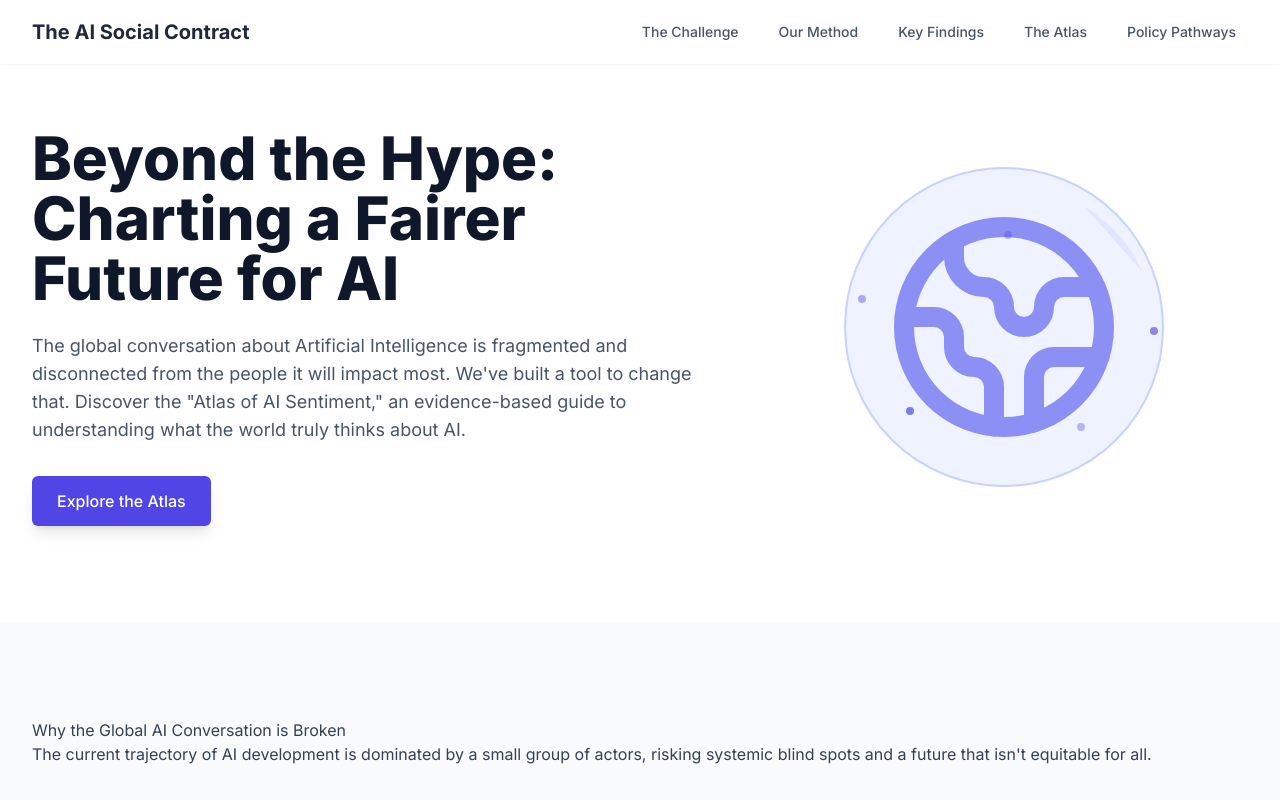
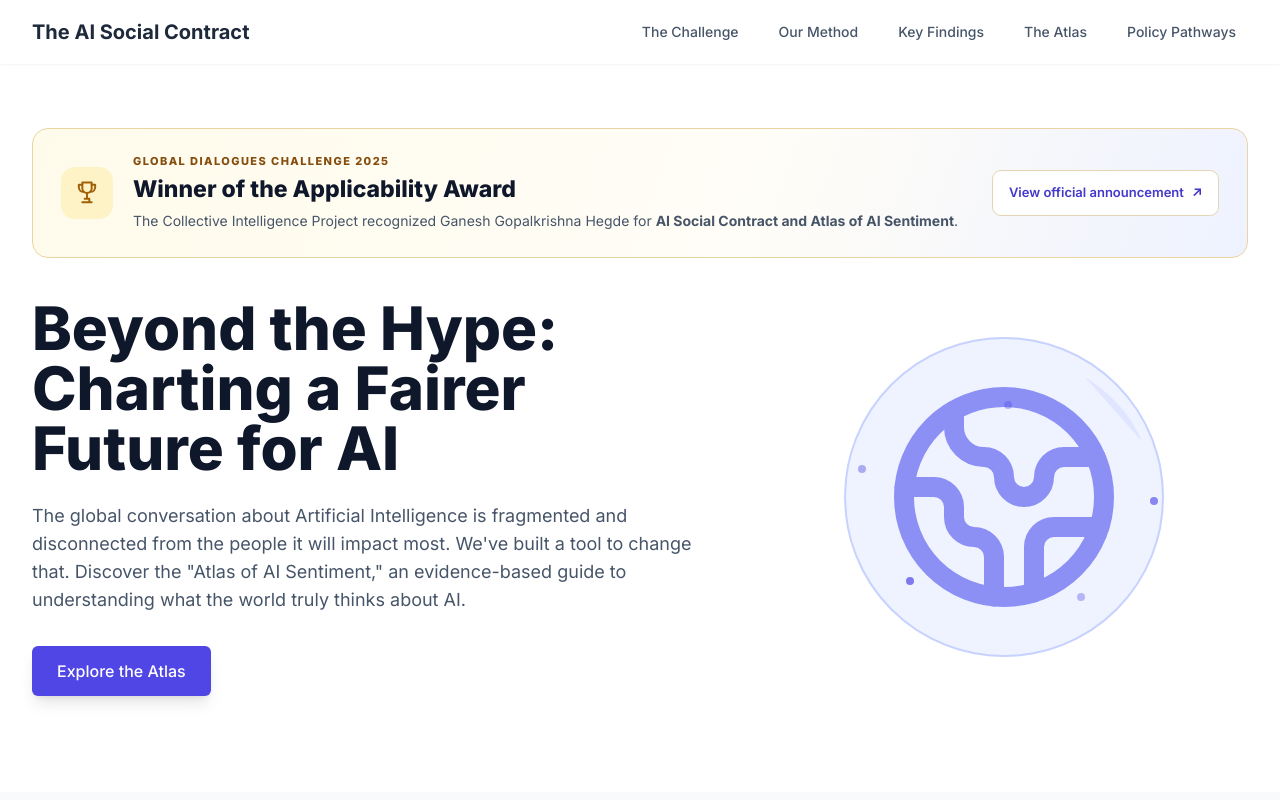
Before and after one commit to adhvaitaganesh/GDC2025, a plain HTML site: page index.html in a window 1280 px wide. Shown: the top 800 px of the page. Drawn offline with nearby package versions, Linux system fonts and the light colour scheme; animation ran at ten frames a second.

Commit message:
Implement award announcement banner in index.html
Added styling and markup for award announcement section.

```diff
--- a/index.html
+++ b/index.html
@@ -101,6 +101,19 @@
         .definition {
             @apply border-b border-dotted border-slate-500 cursor-help;
         }
+
+        /* Award announcement */
+        .award-banner { margin-bottom: 40px; padding: 24px 28px; border: 1px solid #e9d5a1; border-radius: 16px; background: linear-gradient(110deg, #fffbeb, #fffdf7 60%, #eef2ff); display: flex; align-items: center; gap: 20px; }
+        .award-icon { width: 52px; height: 52px; flex-shrink: 0; border-radius: 14px; background: #fef3c7; color: #a16207; display: flex; align-items: center; justify-content: center; }
+        .award-copy { flex: 1; }
+        .award-eyebrow { margin: 0 0 5px; font-size: 11px; font-weight: 800; letter-spacing: .13em; text-transform: uppercase; color: #854d0e; }
+        .award-heading { margin: 0; font-size: 23px; font-weight: 800; line-height: 1.3; color: #0f172a; }
+        .award-detail { margin: 6px 0 0; font-size: 14px; line-height: 1.6; color: #475569; }
+        .award-link { display: inline-flex; align-items: center; gap: 8px; padding: 12px 16px; background: #fff; border: 1px solid #e2d5b6; border-radius: 9px; font-size: 13px; font-weight: 600; color: #4338ca; text-decoration: none; white-space: nowrap; }
+        .award-link:hover { background: #eef2ff; border-color: #a5b4fc; }
+        .award-link:focus-visible { outline: 3px solid #6366f1; outline-offset: 4px; }
+        @media (max-width: 767px) { .award-banner { flex-wrap: wrap; padding: 20px; gap: 14px; margin-bottom: 32px; } .award-copy { flex-basis: calc(100% - 70px); } .award-heading { font-size: 20px; } .award-link { margin-left: 66px; white-space: normal; } }
+        @media (max-width: 380px) { .award-link { margin-left: 0; } }
     </style>
 </head>
 <body class="antialiased">
@@ -145,6 +158,19 @@
         <!-- Section 1: Hero -->
         <section id="home" class="pt-24 pb-16 sm:pt-32 sm:pb-24 bg-white">
             <div class="container mx-auto px-4 sm:px-6 lg:px-8">
+                <!-- Official Global Dialogues Challenge recognition -->
+                <aside class="award-banner" aria-labelledby="award-heading">
+                    <div class="award-icon" aria-hidden="true">
+                        <svg width="28" height="28" viewBox="0 0 24 24" fill="none" stroke="currentColor" stroke-width="1.7" stroke-linecap="round" stroke-linejoin="round"><path d="M8 3h8v5a4 4 0 0 1-8 0V3Z"/><path d="M8 5H5v2a4 4 0 0 0 4 4m7-6h3v2a4 4 0 0 1-4 4m-3 1v5m-4 3h8m-6-3h4v3"/></svg>
+                    </div>
+                    <div class="award-copy">
+                        <p class="award-eyebrow">Global Dialogues Challenge 2025</p>
+                        <h2 class="award-heading" id="award-heading">Winner of the Applicability Award</h2>
+                        <p class="award-detail">The Collective Intelligence Project recognized Ganesh Gopalkrishna Hegde for <strong>AI Social Contract and Atlas of AI Sentiment</strong>.</p>
+                    </div>
+                    <a class="award-link" href="https://www.cip.org/challenge#:~:text=APPLICABILITY%20WINNER" target="_blank" rel="noopener noreferrer">View official announcement <span aria-hidden="true">↗</span><span class="sr-only"> (opens in a new tab)</span></a>
+                </aside>
+
                 <div class="lg:grid lg:grid-cols-12 lg:gap-8 items-center">
                     <div class="lg:col-span-7">
                         <h1 class="text-4xl font-extrabold text-slate-900 sm:text-5xl md:text-6xl">
```
